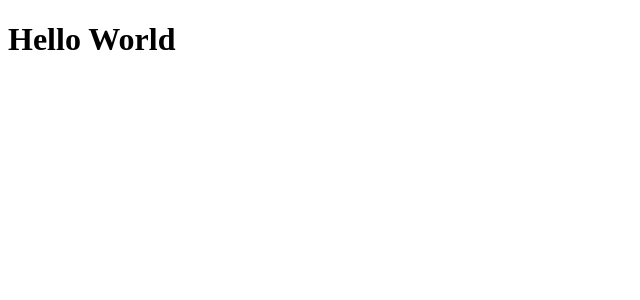
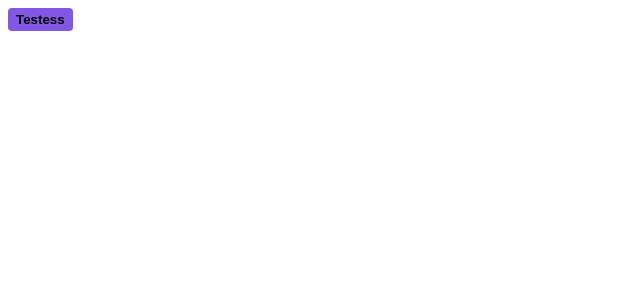
Before and after one commit to lucasfreittas/ignite-shop, a Next.js app: page / in a window 1280 px wide. Shown: the top 300 px of the page, without its empty margins (0-640 px from the left). Built offline with nearby package versions, Linux system fonts and the light colour scheme.

Commit message:
feat: install stitches

```diff
--- a/src/pages/_document.tsx
+++ b/src/pages/_document.tsx
@@ -1,4 +1,5 @@
 import { Html, Head, Main, NextScript } from 'next/document'
+import { getCssText } from '@/styles'
 
 export default function Document() {
   return (
@@ -7,6 +8,8 @@
         <link rel="preconnect" href="https://fonts.googleapis.com" />
         <link rel="preconnect" href="https://fonts.gstatic.com" crossOrigin="anonymous" />
         <link href="https://fonts.googleapis.com/css2?family=Roboto:wght@400;700&display=swap" rel="stylesheet" />
+
+        <style id="stitches" dangerouslySetInnerHTML={{ __html: getCssText() }} />
       </Head>
       <body>
         <Main />
--- a/src/pages/index.tsx
+++ b/src/pages/index.tsx
@@ -1,5 +1,24 @@
+import { styled } from "@/styles"
+
+const Button = styled('button', {
+    backgroundColor: '$rocketseat',
+    borderRadius: 4,
+    border: 0,
+    padding: '4px 8px',
+
+    span: {
+      fontWeight: 'bold'
+    },
+
+    '&:hover': {
+      filter: 'brightness(0.8)'
+    }
+})
+
 export default function Home() {
   return (
-    <h1>Hello World</h1>
+    <Button>
+      <span>Testess</span>
+    </Button>
   )
 };
--- /dev/null
+++ b/src/styles/index.ts
@@ -0,0 +1,18 @@
+import { createStitches } from "@stitches/react";
+
+export const {
+    config,
+    styled,
+    css,
+    globalCss,
+    keyframes,
+    getCssText,
+    theme,
+    createTheme,
+} = createStitches({
+    theme: {
+        colors: {
+            rocketseat: '#8257e6'
+        }
+    }
+})
```
Also changed, not shown: package.json (+5 -4 lines), 1 other file (tests, documents, lock files or other folders).
